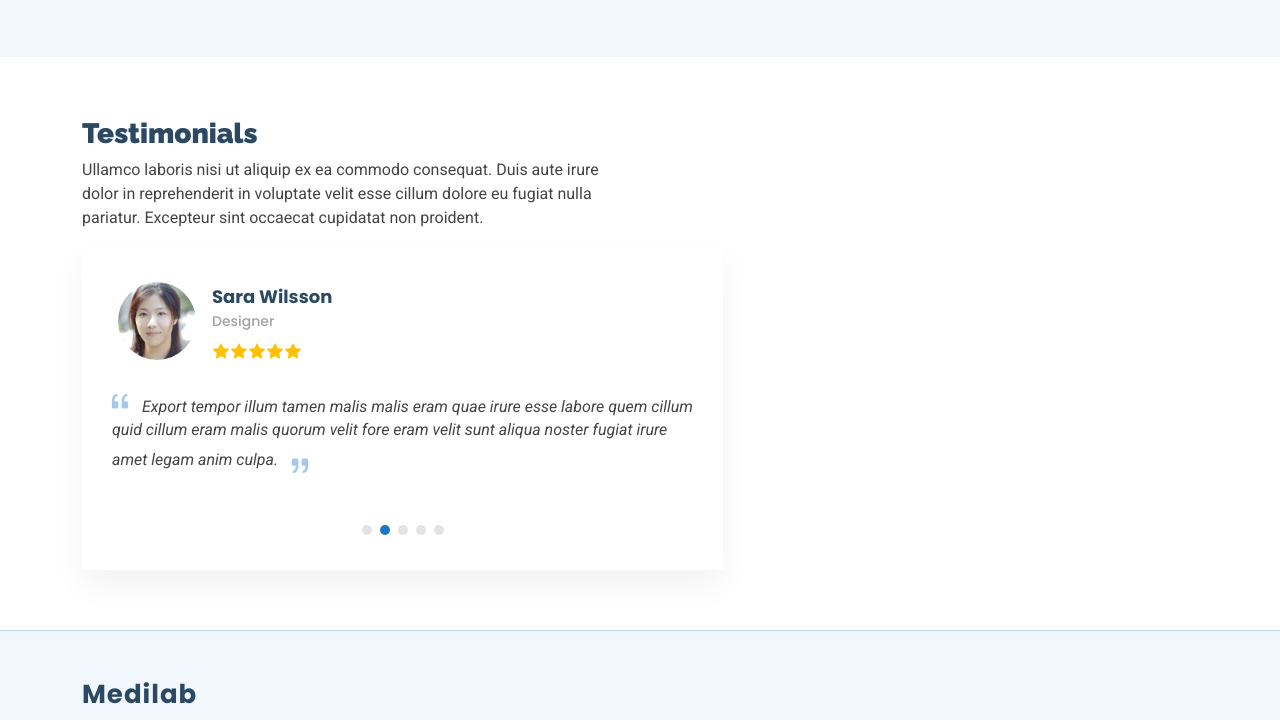
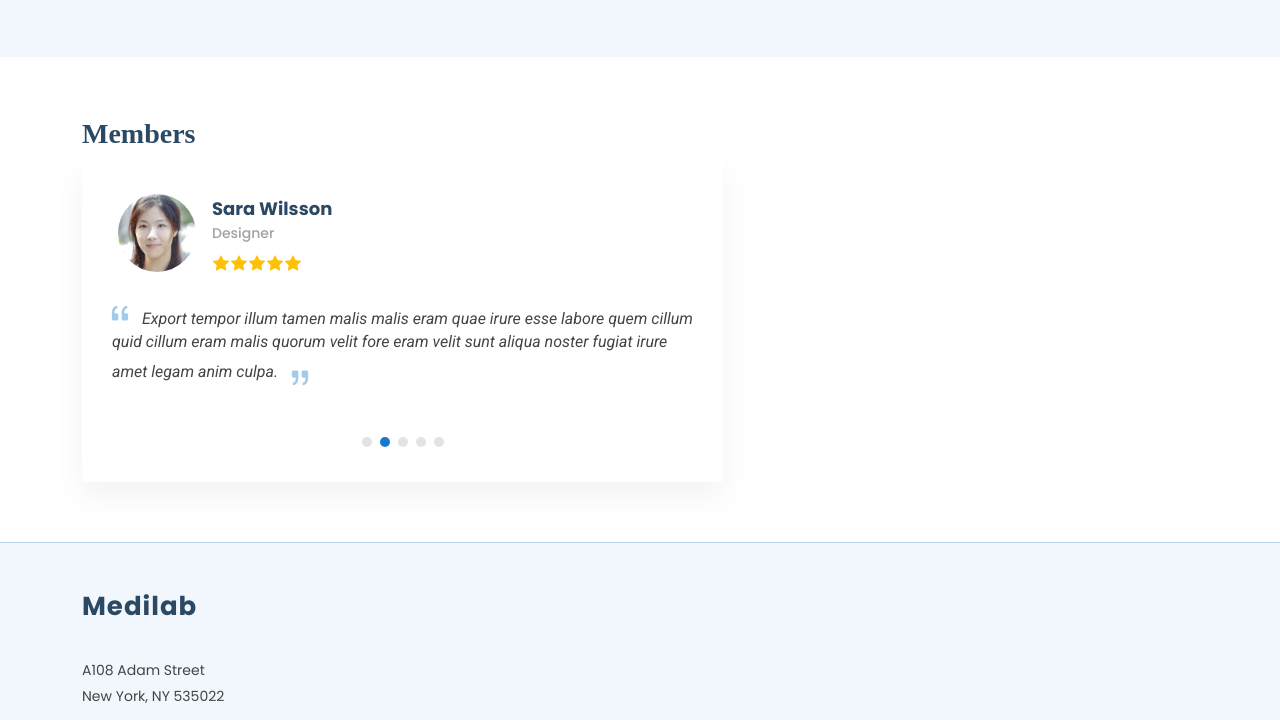
Before and after one commit to ChristineBaniel/webtech-midterm, a plain HTML site: page index.html in a window 1280 px wide. Shown: the part 6057-6777 px from the top of the page. Drawn offline with Linux system fonts and the light colour scheme.

Commit message:
update index.html

```diff
--- a/index.html
+++ b/index.html
@@ -639,11 +639,7 @@
         <div class="row align-items-center">
 
           <div class="col-lg-6 content" data-aos="fade-up" data-aos-delay="100">
-            <h3><span style="font-weight: 900; font-family: Raleway">Testimonials</span></h3>
-            <p>
-              Ullamco laboris nisi ut aliquip ex ea commodo consequat. Duis aute irure dolor in reprehenderit in voluptate
-              velit esse cillum dolore eu fugiat nulla pariatur. Excepteur sint occaecat cupidatat non proident.
-            </p>
+            <h3><span style="font-weight: 900; font-family: Raleways">Members</span></span></h3>
           </div>
 
           <div class="col-lg-7" data-aos="fade-up" data-aos-delay="200">
```
